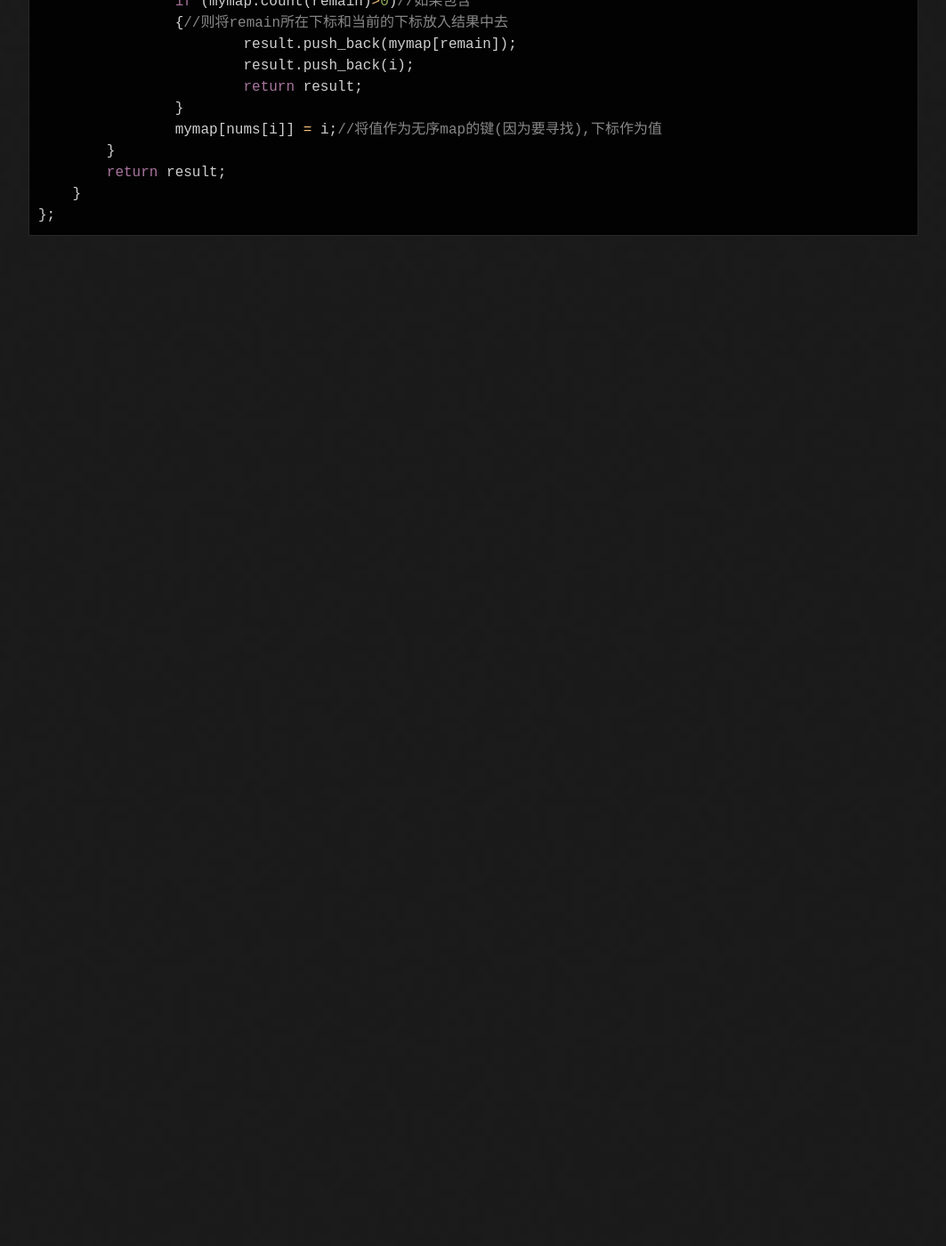
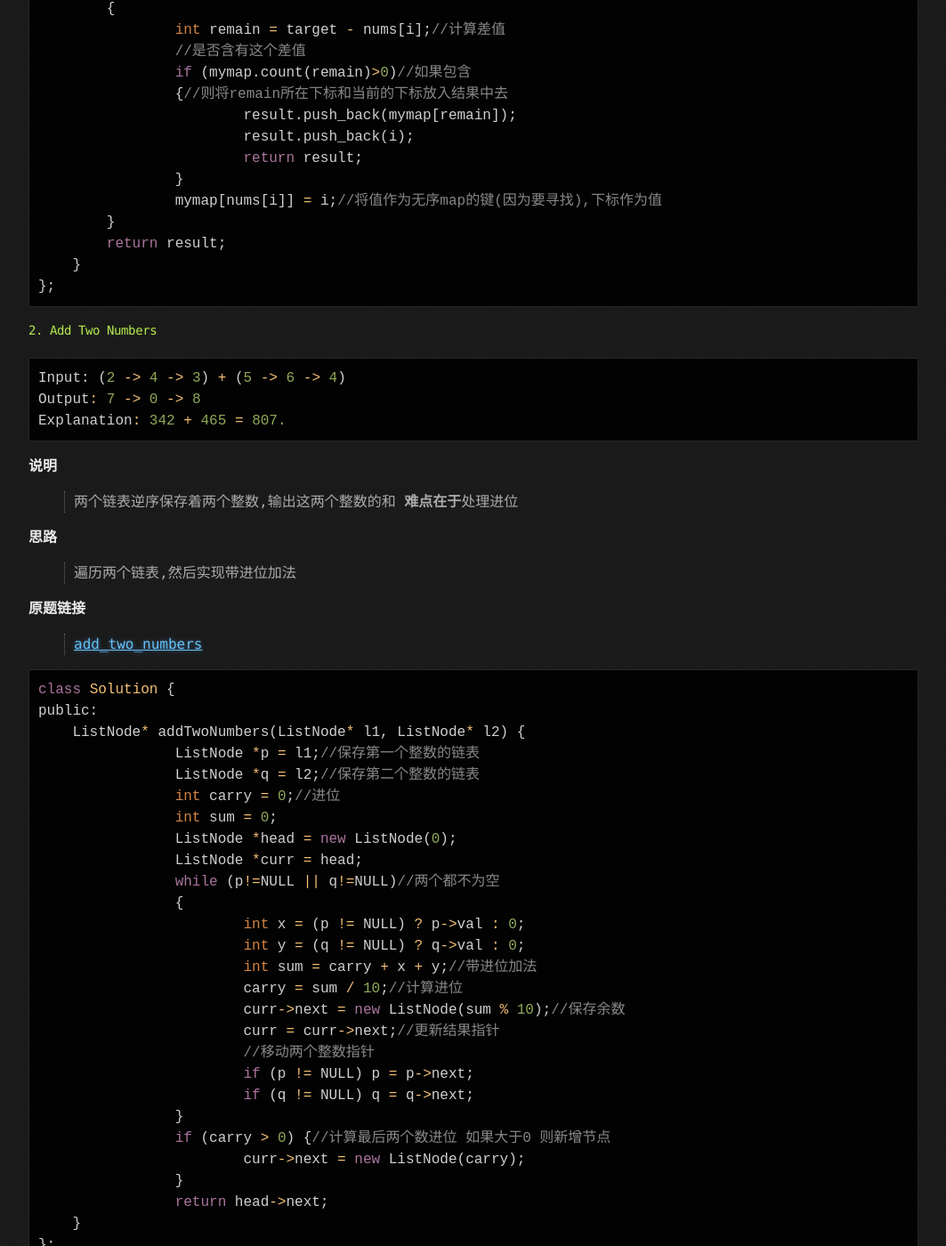
Before and after one commit to picturetxl/cs_blog, a Jekyll site: the page built from index.md, in a window 1280 px wide and 1400 px high, scrolled down 953 px. Shown: the whole window at 89% size, without its empty margins (108-1171 px from the left). Built offline with Jekyll 4.4.1, drawn with Linux system fonts in a browser that asks for light colours; our own code applies the rules of GitHub Pages for plain Markdown files; the repository's description, which GitHub fills in, is left out; before the commit the page ends 1238 px from its top, so only the background shows below that.

Commit message:
第二题

````diff
--- a/index.md
+++ b/index.md
@@ -14,8 +14,10 @@ return [0, 1].
 > 一组数据里,把两个数据点相加等于目标值,则输出这两个数据点的位置,且不能使用相同的数据点两次
 
 **思路**
-> 先计算差值,然后再num中找是不是有这个差值,有的话则找这两个值的下标
+> 先计算差值,然后再num中找是不是有这个差值,有的话则找这两个值的下标 **难点在于**速度
 
+**原题链接**
+> [two_sum](https://leetcode.com/problems/two-sum/)
 
 ```cpp
 //采用map 使得算法复杂度减小为n,否则穷举,则需要n
@@ -41,3 +43,50 @@ public:
     }
 };
 ```
+
+
+#### 2. Add Two Numbers
+```cpp
+Input: (2 -> 4 -> 3) + (5 -> 6 -> 4)
+Output: 7 -> 0 -> 8
+Explanation: 342 + 465 = 807.
+```
+**说明**
+> 两个链表逆序保存着两个整数,输出这两个整数的和 **难点在于**处理进位
+
+**思路**
+> 遍历两个链表,然后实现带进位加法
+
+
+**原题链接**
+> [add_two_numbers](https://leetcode.com/problems/add-two-numbers/)
+
+```cpp
+class Solution {
+public:
+    ListNode* addTwoNumbers(ListNode* l1, ListNode* l2) {
+                ListNode *p = l1;//保存第一个整数的链表
+		ListNode *q = l2;//保存第二个整数的链表
+		int carry = 0;//进位
+		int sum = 0;
+		ListNode *head = new ListNode(0);
+		ListNode *curr = head;
+		while (p!=NULL || q!=NULL)//两个都不为空
+		{
+			int x = (p != NULL) ? p->val : 0;
+			int y = (q != NULL) ? q->val : 0;
+			int sum = carry + x + y;//带进位加法
+			carry = sum / 10;//计算进位
+			curr->next = new ListNode(sum % 10);//保存余数
+			curr = curr->next;//更新结果指针
+                        //移动两个整数指针
+			if (p != NULL) p = p->next;
+			if (q != NULL) q = q->next;
+		}
+		if (carry > 0) {//计算最后两个数进位 如果大于0 则新增节点
+			curr->next = new ListNode(carry);
+		}
+		return head->next;
+    }
+};
+```
````
